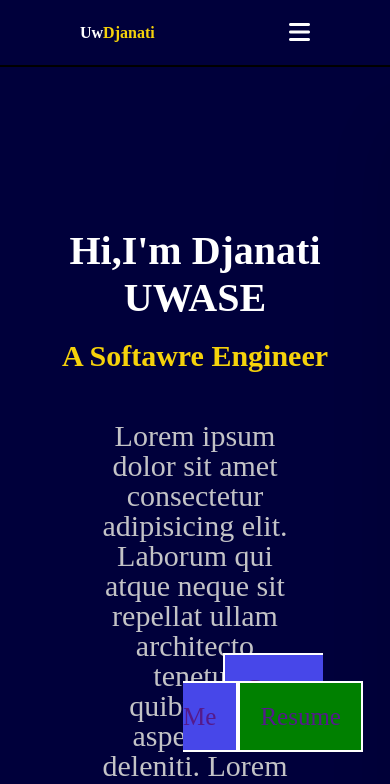
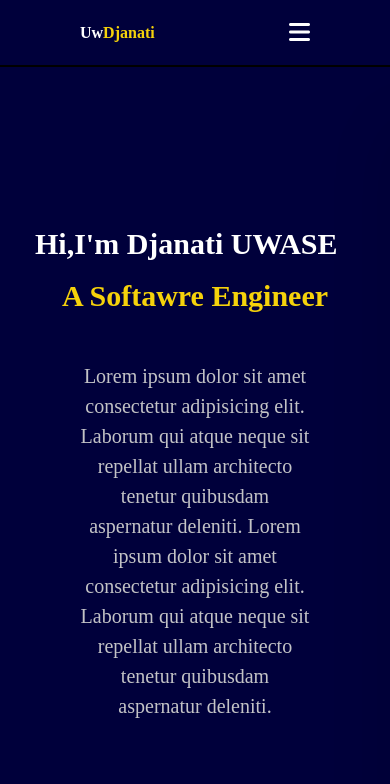
Before and after one commit to uwdjany/My-Portfolio-Website-, a React (Create React App) app: page / in a window 390 px wide. Shown: the top 784 px of the page. Built offline with nearby package versions, Linux system fonts and the light colour scheme.

Commit message:
responsive on homepage added

```diff
--- a/src/App.js
+++ b/src/App.js
@@ -1,5 +1,5 @@
 import React from 'react'
-
+import ParticlesComponent from './component/Particles';
 
 // import 'bootstrap/dist/css/bootstrap.min.css';
 import Home from './views/home';
@@ -11,8 +11,10 @@ const App = () => {
   return (
     <>
 
- <Navigation/>
+ {/* <Navigation/> */}
+
    <Home/>
+   {/* <ParticlesComponent/> */}
 
 
 
--- a/src/component/css/index.css
+++ b/src/component/css/index.css
@@ -26,6 +26,7 @@ nav{
     /* box-shadow: 0 5px 15px rgba(0, 0, 0, 0.06); */
     box-shadow: 0px 2px 2px rgba(0, 0, 0, 0.329);
     border-bottom: solid 2px black;
+
 
 
 }
@@ -97,6 +98,7 @@ color: #fff;
         transition:0.3s ease-in-out ;
 
 
+
     }
     #navbar.active{
         right: 0;
--- a/src/views/home.js
+++ b/src/views/home.js
@@ -1,98 +1,24 @@
 import React from 'react';
+import Navigation from '../component/navaBar';
 import ParticlesComponent from '../component/Particles'
 // import ParticlesComponent from './component/Particles'
 import "./style.css"
-import Particles from "react-tsparticles";
+
 
 const Home = () => {
 
-  const particlesInit = (main) =>{
-    console.log(main);
-  };
-  const particlesLoaded = (container) =>{
-    console.log(container);
-  };
+
   return (
+
+
+
+    <>
+    <Navigation/>
+
 <section className='home-section'>
 
-<Particles
-            id="tsparticles"
-            init={particlesInit}
-            loaded={particlesLoaded}
-            options={{
-                // background: {
-                //     color: {
-                //         value: "#777",
-                //     },
-                // },
-                fpsLimit: 600,
-                interactivity: {
-                    events: {
-                        onClick: {
-                            enable: true,
-                            mode: "push",
-                        },
-                        onHover: {
-                            enable: true,
-                            mode: "repulse",
-                        },
-                        resize: true,
-                    },
-                    modes: {
-                        push: {
-                            quantity: 4,
-                        },
-                        repulse: {
-                            distance: 200,
-                            duration: 0.4,
-                        },
-                    },
-                },
-                particles: {
-                    color: {
-                        value: "#ffffff",
-                    },
-                    links: {
-                        color: "#ffffff",
-                        distance: 150,
-                        enable: true,
-                        opacity: 0.5,
-                        width: 1,
-                    },
-                    collisions: {
-                        enable: true,
-                    },
-                    move: {
-                        directions: "none",
-                        enable: true,
-                        outModes: {
-                            default: "bounce",
-                        },
-                        random: false,
-                        speed: 6,
-                        straight: false,
-                    },
-                    number: {
-                        density: {
-                            enable: true,
-                            area: 800,
-                        },
-                        value: 80,
-                    },
-                    opacity: {
-                        value: 0.5,
-                    },
-                    shape: {
-                        type: "circle",
-                    },
-                    size: {
-                        value: { min: 1, max: 5 },
-                    },
-                },
-                detectRetina: true,
-            }}
-        />
   <div className='container'>
+
 <div className='title'>
   <h1>Hi,I'm Djanati UWASE</h1>
   <h4>A Softawre Engineer</h4>
@@ -115,9 +41,16 @@ const Home = () => {
   <a href='' className='resume'>Resume</a>
 </div>
 
+
   </div>
 
+
+
+
 </section>
+
+
+</>
 
   )
 }
--- a/src/views/style.css
+++ b/src/views/style.css
@@ -13,71 +13,77 @@
 :root {
   --primary: #00003b;
   --secondary: #f5d20b;
-  --third:#3232BD;
+  --third: #3232bd;
   --text-white: #fff;
   --text-secondary: rgba(206, 206, 206, 0.945);
 }
-.home-section{
+.home-section {
   background-color: var(--primary);
   width: 100%;
   height: 100vh;
+}
 
+.container {
+  text-align: center;
+  padding-top: 10em;
 }
-.container{
-   text-align: center;
-   /* position: absolute;
-   left: 40%;
-   top: 40%; */
-   padding-top: 10em;
-
-
+.intro {
+  padding-top: 30px;
+  width: 80%;
+  padding-left: 20%;
 }
-.intro{
-    padding-top: 30px;
-    width: 50%;
-    position: absolute;
-     left:25%;
-
-
-
-}
-.intro p{
+.intro p {
   font-size: 30px;
   line-height: 30px;
   font-weight: 500;
   color: var(--text-secondary);
-
-
 }
-.container h1{
+.container h1 {
   font-size: 40px;
   color: var(--text-white);
   font-weight: 700;
 }
-.container h4{
+.container h4 {
   font-size: 30px;
   color: var(--secondary);
 }
-.title h4{
+.title h4 {
   padding: 18px;
+}
+.btn {
 
+  padding: 90px;
 }
-.btn{
-    position: absolute;
-    top: 80%;
-    left: 40%;
 
-}
-.btn .contact{
+.btn .contact {
   background: rgb(71, 71, 233);
   padding: 20px;
   font-size: 25px;
   border: 2px solid #fff;
-
 }
-.btn .resume{
+.btn .resume {
   background: green;
   padding: 20px;
   font-size: 25px;
   border: 2px solid #fff;
 }
+@media screen and (min-height:769px){
+    .home-section {
+        background-color: var(--primary);
+        width: 100%;
+        height: 100vh;
+      }
+
+    .intro p{
+        font-size: 20px;
+        line-height: 30px;
+        width: 100%;
+        height: 100%;
+
+    }
+    .title h1{
+        display: flex;
+        font-size: 30px;
+        padding-left: 35px;
+    }
+}
```
Lines whose indentation alone changed are shown as unchanged.
